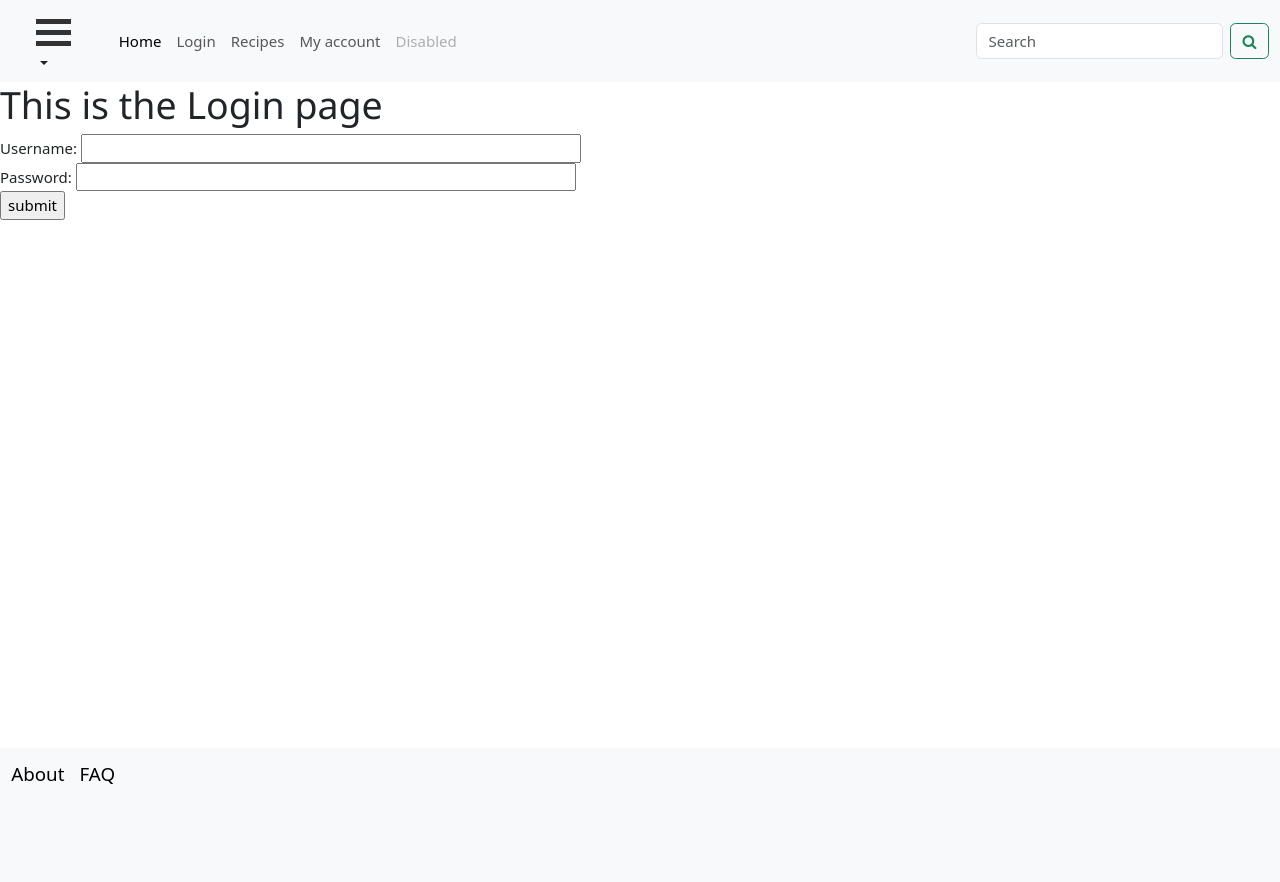
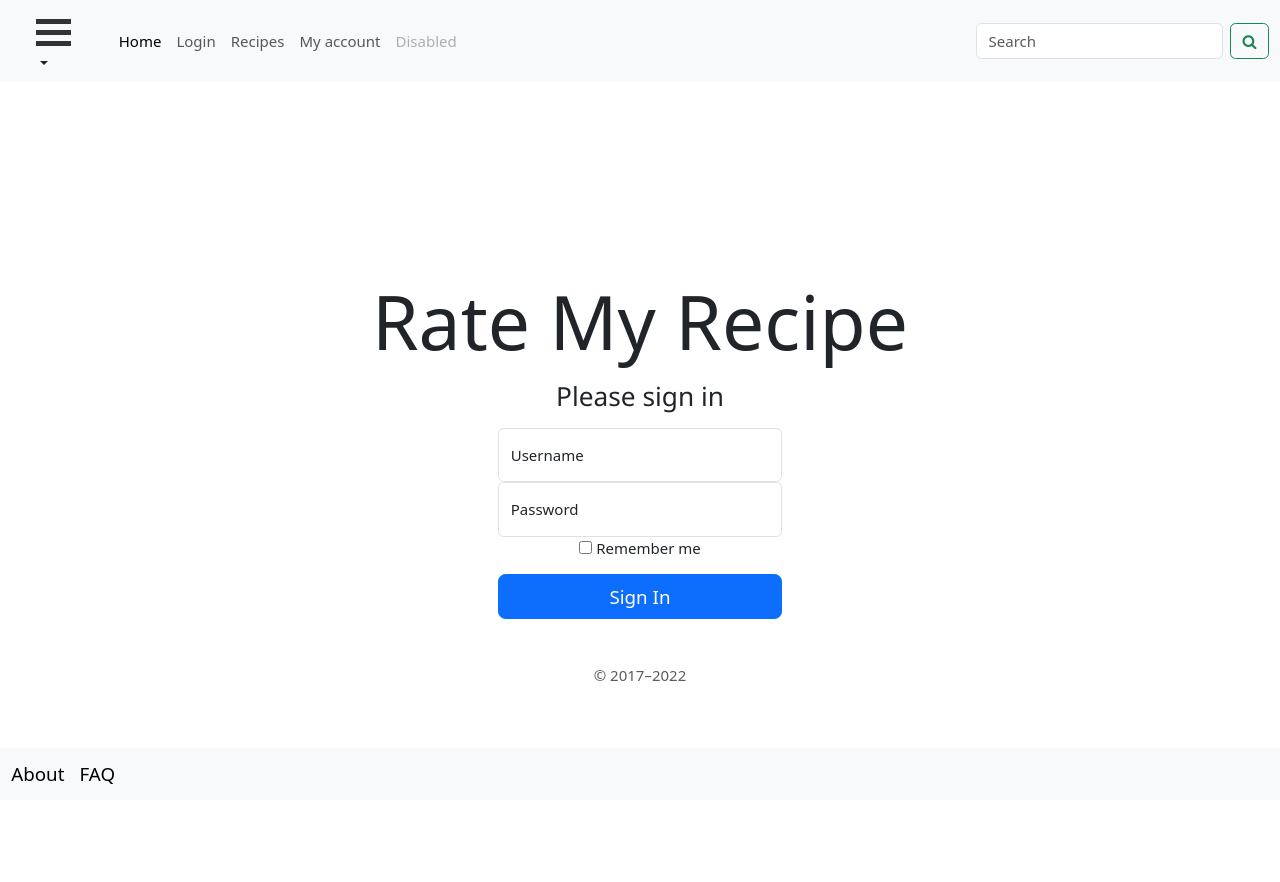
Before and after one commit to AlysonDick/recipes_project, a Django app: page /recipes/login/ in a window 1280 px wide. Before the commit the page ends 784 px from the top, so only its background shows below. Run offline with Django 3.2, Linux system fonts and the light colour scheme.

Commit message:
Liam login template working correctly. Customer information displayed on my_account page

```diff
--- a/recipes/admin.py
+++ b/recipes/admin.py
@@ -7,7 +7,7 @@ class CategoryAdmin(admin.ModelAdmin):
 
 class RecipeAdmin(admin.ModelAdmin):
     prepopulated_fields = {'slug':('recipe_name',)}
-    list_display = ('user', 'category', 'recipe_name', 'like_count', 'recipe_ingredients', 'recipe_steps', 'slug')# 'recipe_picture',)
+    list_display = ('user', 'category', 'recipe_name', 'like_count', 'recipe_ingredients', 'recipe_steps', 'slug')
 
 class CommentAdmin(admin.ModelAdmin):
     list_display = ('user', 'recipe', 'comment_date', 'comment_description')
--- a/recipes/models.py
+++ b/recipes/models.py
@@ -4,6 +4,7 @@ from django.template.defaultfilters import slugify
 
 class UserProfile(models.Model):
     user = models.OneToOneField(User, on_delete=models.CASCADE)
+    profile_description = models.CharField(max_length=500, default='')
     number_of_posts = models.IntegerField(default=0)
     rating = models.IntegerField(default=0)
     picture = models.ImageField(upload_to='profile_images', blank=True)
@@ -28,7 +29,6 @@ class Recipe(models.Model):
     recipe_ingredients = models.CharField(max_length=2000, default='')
     recipe_steps = models.CharField(max_length=2000, default='')
     slug = models.SlugField(unique=True)
-    #recipe_picture = models.ImageField(upload_to='recipe_images', null=True, blank=True,)
 
     def save(self, *args, **kwargs):
         self.slug = slugify(self.recipe_name)
--- a/recipes/views.py
+++ b/recipes/views.py
@@ -1,6 +1,6 @@
 from django.shortcuts import render
 from django.http import HttpResponse
-from recipes.forms import RecipeForm, UserForm, UserProfileForm, CommentForm
+from recipes.forms import RecipeForm, User, UserProfile, UserForm, UserProfileForm, CommentForm
 from django.shortcuts import redirect
 from django.contrib.auth import authenticate, login, logout
 from django.contrib.auth.decorators import login_required
@@ -23,8 +23,10 @@ def home(request):
 
 def my_account(request):
     user = request.user
+    user_profile = UserProfile.objects.all()
+    user_profile = UserProfile.objects.filter(user=user)
     recipe_list = Recipe.objects.filter(user_id=user.id)
-    context_dict = {'recipe_list' : recipe_list}
+    context_dict = {'recipe_list' : recipe_list, 'user_profile':user_profile}
     return render(request, 'recipes/my_account.html', context=context_dict)
 
 def recipes(request):
--- a/templates/recipes/login.html
+++ b/templates/recipes/login.html
@@ -9,18 +9,40 @@
 
 
 {% block body_block %}
-    <h1>This is the Login page</h1>
 
-    <div>
-        <form id='login_form' method='post' action="{% url 'recipes:login' %}">
-            {% csrf_token %}
-            Username: <input type='text' name='username' value='' size='50' />
-            <br />
-            Password: <input type='password' name='password' value='' size='50' />
-            <br />
-            <input type='submit' value='submit' />
-        </form>
+<div class = "row justify-content-center" style="height:100vh;">
+<div class="col-md-6 text-center my-auto">
+<div class="d-flex align-items-center justify-content-center" style="height: 100vh;">
+    <div class="cover-container d-flex flex-column align-items-center justify-content-center p-3 mx-auto">
+        <header class="display-1 mx-auto align-items-center justify-content-center p-3">
+            Rate My Recipe
+        </header>
+            <main class="form-signin w-50 mx-auto my">
+                <form id='login_form' method='post' action="{% url 'recipes:login' %}">
+                    <h1 class="h3 mb-3 fw-normal">Please sign in</h1>
+                    <div class="form-floating">
+                        {% csrf_token %}
+                        <input type="text" class="form-control" id="floatingInput" placeholder="Username" name='username' value=''>
+                        <label for="floatingInput">Username</label>
+                    </div>
+                    <div class="form-floating">
+                        <input type="password" class="form-control" id="floatingPassword" placeholder="Password" name='password' value=''>
+                        <label for="floatingPassword">Password</label>
+                    </div>
+
+
+                    <div class="checkbox mb-3">
+                        <label>
+                            <input type="checkbox" value="remember-me"> Remember me
+                        </label>
+                    </div>
+                    <button class="w-100 btn btn-lg btn-primary" type="submit">Sign In</button>
+                    <p class="mt-5 mb-3 text-muted">&copy; 2017–2022</p>
+                </form>
+            </main>
+        </div>
     </div>
+
+
+
 {% endblock %}
-
-<!-- Old Login template-->
```
Also changed, not shown: recipes/forms.py (+4 -3 lines), templates/recipes/my_account.html (+5 -12 lines), templates/recipes/test.html (+7 -0 lines), media/profile_images/Adam.png (added), media/profile_images/Lucy.png (added), recipes/migrations/0010_userprofile_profile_description.py (added).
